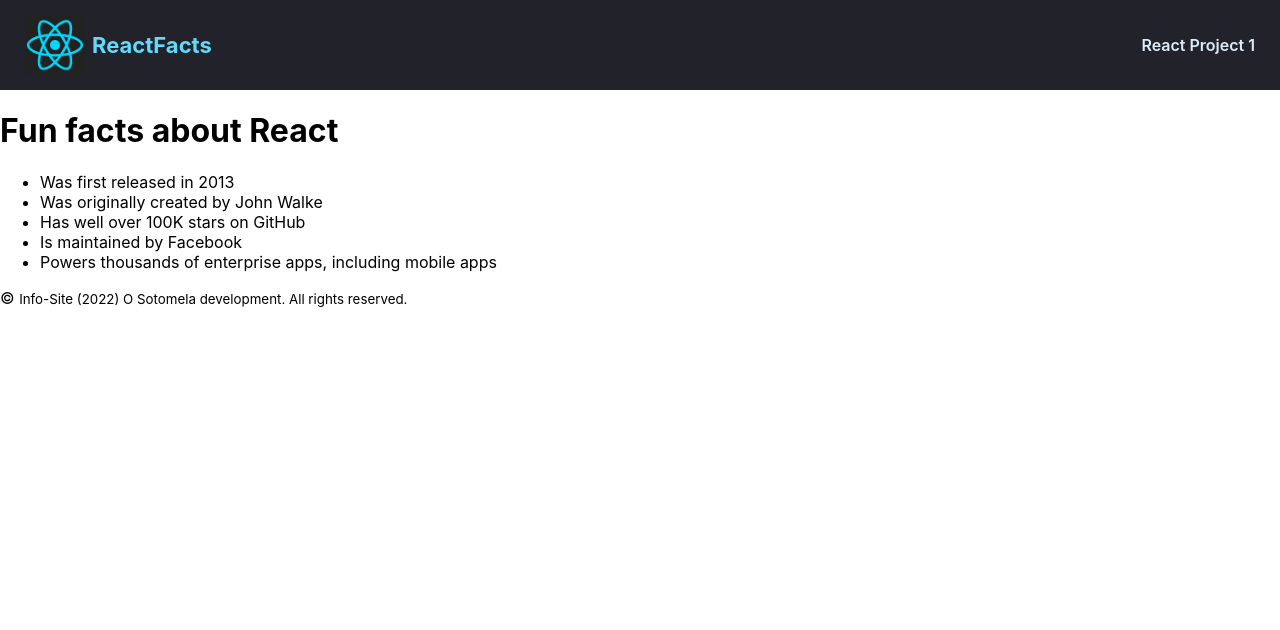
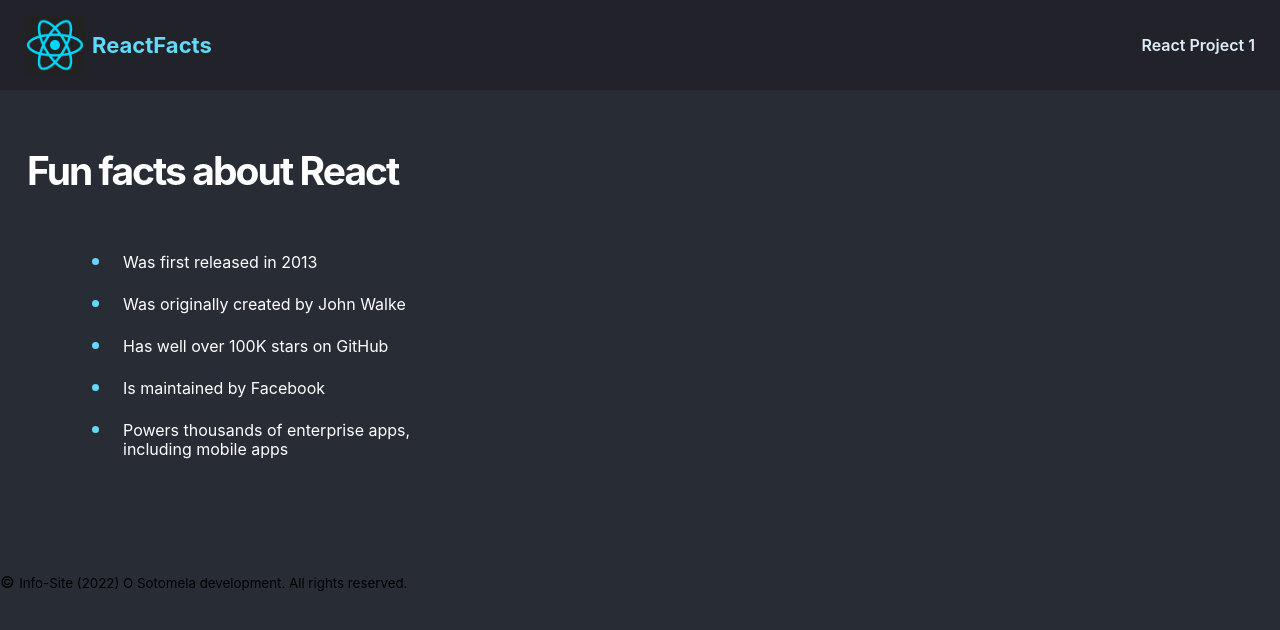
Before and after one commit to OwethuSotomela/info-site, a React (Create React App) app: page / in a window 1280 px wide. Shown: the top 630 px of the page. Built offline with nearby package versions, Linux system fonts and the light colour scheme.

Commit message:
Styling the main component

```diff
--- a/src/components/Header.js
+++ b/src/components/Header.js
@@ -8,11 +8,6 @@
                 <img src={ReactLogo} alt="" className="nav-logo" />
                 <h3 className="nav--h3">ReactFacts</h3>
                 <h4 className="nav--h4">React Project 1</h4>
-                {/* <ul className="nav-items">
-                    <li>Project 1</li>
-                    <li>Project 2</li>
-                    <li>Project 3</li>
-                </ul> */}
             </nav>
         </header>
     )
--- a/src/components/MainContent.js
+++ b/src/components/MainContent.js
@@ -1,17 +1,16 @@
 import React from "react";
-// import ReactDOM  from "react-dom";
 
 export default function Page() {
     return (
-        <div>
-            <h1>Fun facts about React</h1>
-            <ul>
+        <main>
+            <h1 className="main--h1">Fun facts about React</h1>
+            <ul className="main--list">
                 <li>Was first released in 2013</li>
                 <li>Was originally created by John Walke</li>
                 <li>Has well over 100K stars on GitHub</li>
                 <li>Is maintained by Facebook</li>
                 <li>Powers thousands of enterprise apps, including mobile apps</li>
             </ul>
-        </div>
+        </main>
     )
 }
--- a/src/style.css
+++ b/src/style.css
@@ -5,6 +5,8 @@
 body {
     margin: 0;
     font-family: Inter, sans-serif;
+    background-color: #282D35;
+    /* height: 100vh; */
 }
 
 .navbar {
@@ -37,3 +39,29 @@
     width: 60px;
     margin-right: 7px;
 }
+
+main{
+    padding: 57px 27px;
+    color: white;
+}
+
+.main--h1{
+    margin: 0;
+    font-size: 39px;
+    letter-spacing: -0.05em;
+}
+
+.main--list{
+    margin: 46px;
+    max-width: 400px;
+}
+
+.main--list > li{
+    line-height: 19px;
+    padding: 10px;
+}
+
+.main--list > li::marker{
+    font-size: 1.4rem;
+    color: #61DAFB;
+}
```
